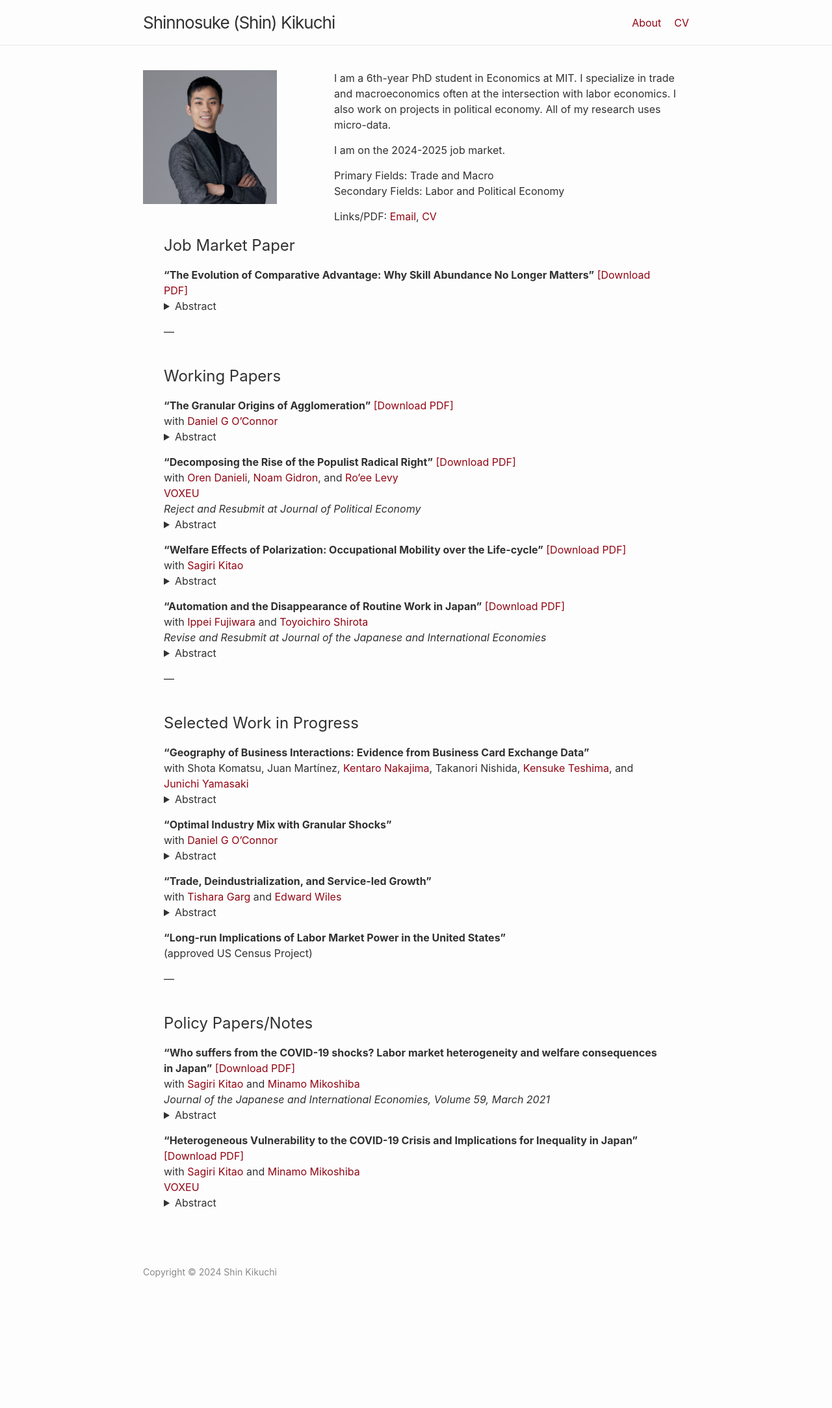
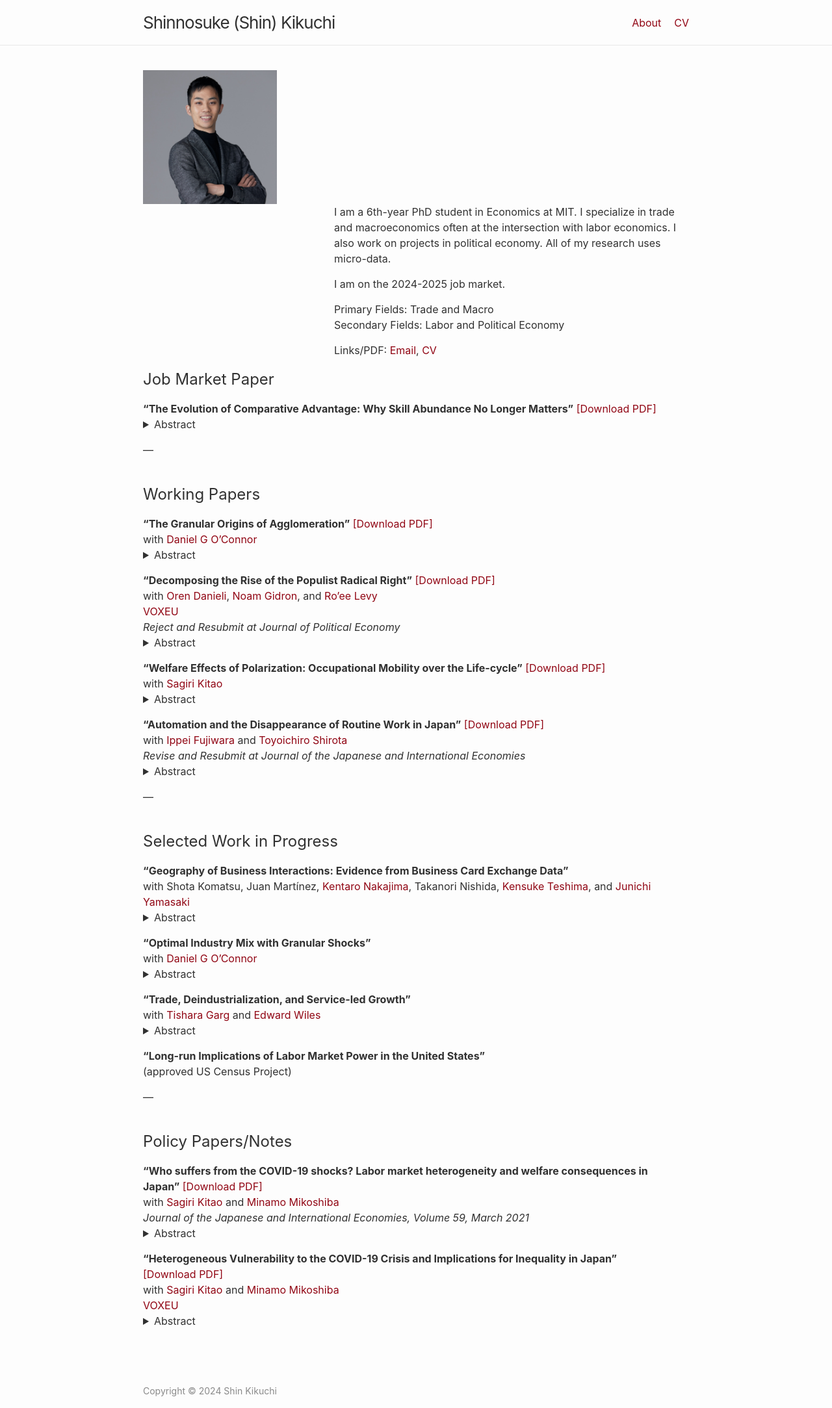
Before and after one commit to shinnkikuchi/shinnkikuchi.github.io, a Jekyll site: the page built from index.md, in a window 1280 px wide. Shown: the whole page at 65% size. Built offline with Jekyll 4.4.1, drawn with Linux system fonts in a browser that asks for light colours; before the commit the page ends 1984 px from its top, so only the background shows below that.

Commit message:
Update main.scss

```diff
--- a/assets/main.scss
+++ b/assets/main.scss
@@ -13,13 +13,35 @@
 .columnleft {
   float: left;
   width: 35%;  // Left side for image
+  margin-right: 2rem;  // Adjust as needed for spacing between image and text
 }
 
-// Clear the float for the second half (papers section)
+// Fullwidth section for papers (ensure alignment)
 .fullwidth {
   clear: both; // Ensures this section starts below the columns
-  width: 100%; // Full width for the papers
-  padding-left: 2rem;  // Adjust as needed to control the side padding
+  width: 100%; // Full width for the papers section
+  padding-left: 0;  // Ensure no extra padding on the left
   padding-right: 2rem; // Adjust as needed to control the side padding
   box-sizing: border-box; // Ensures padding is included within the total width
 }
+
+// Container to wrap the whole content for alignment
+.container {
+  padding-left: 2rem; /* Controls the left padding for the whole content */
+  padding-right: 2rem; /* Adjust as needed for consistent right padding */
+}
+
+// Custom styling for the horizontal line
+hr.custom-line {
+  border: 0;
+  height: 1px; /* Thickness of the line */
+  background-color: #ccc; /* Line color */
+  margin-top: 2rem; /* Adjust for spacing above */
+  margin-bottom: 2rem; /* Adjust for spacing below */
+}
+
+// Ensure image is treated as a block element and properly aligned
+.columnleft img {
+  display: block;  // Ensures the image is treated as a block
+  margin-left: 0;  // Align the image with the rest of the content
+}
```
